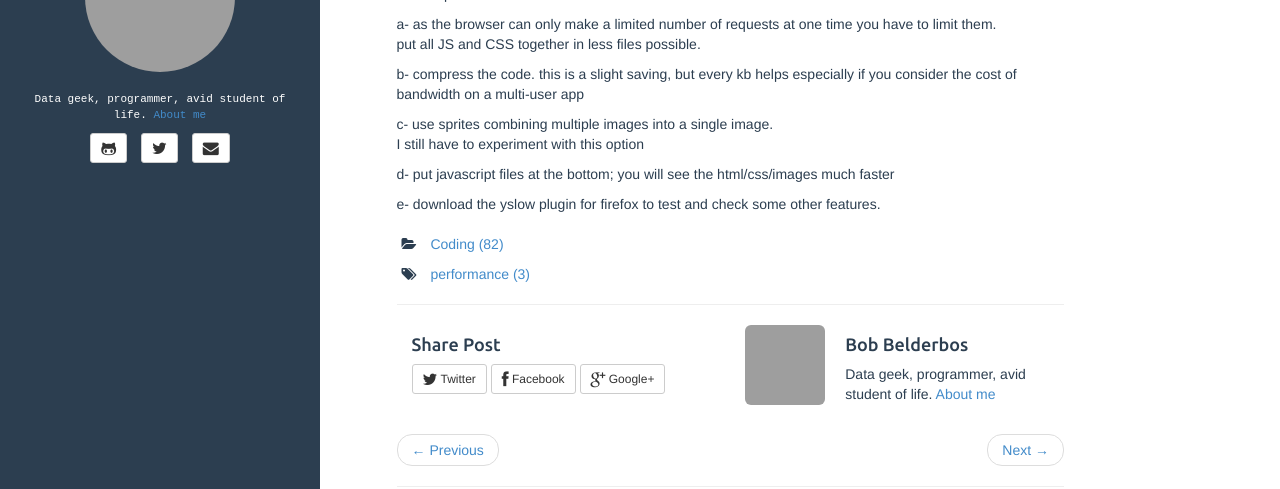
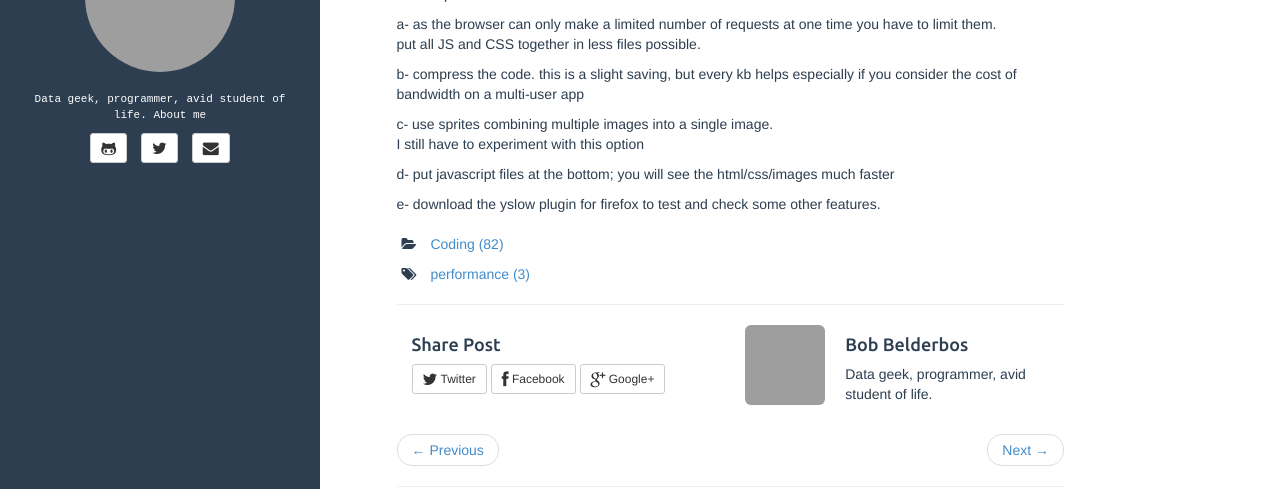
Before and after one commit to bbelderbos/bbelderbos.github.io, a Jekyll site: the page built from _posts/2010-07-30-making-websites-load-faster.html, in a window 1280 px wide. Shown: the part 206-695 px from the top of the page. Built offline with Jekyll 4.4.1, drawn with Linux system fonts in a browser that asks for light colours; grey boxes are pictures that could not be loaded.

Commit message:
about me link white

```diff
--- a/_includes/post.html
+++ b/_includes/post.html
@@ -94,7 +94,7 @@
       <section class="col-sm-6 author">
         <img src="http://www.gravatar.com/avatar/{{site.author.email_md5}}" class="img-rounded author-image" />
         <h4 class="section-title author-name">{{site.author.name}}</h4>
-        <p class="author-bio">{{site.author.bio}} <a href="{{ site.BASE_PATH }}/about">About me</a></p>
+        <p class="author-bio">{{site.author.bio}} <a class="aboutMe" href="{{ site.BASE_PATH }}/about">About me</a></p>
       </section>
     </div>
 
--- a/_includes/sidebar.html
+++ b/_includes/sidebar.html
@@ -10,7 +10,7 @@
 
 {% if site.author.bio %}
 <div id="bio" class="text-center">
-	{{site.author.bio}} <a href="{{ site.BASE_PATH }}/about">About me</a>
+	{{site.author.bio}} <a class="aboutMe" href="{{ site.BASE_PATH }}/about">About me</a>
 </div>
 {% endif %}
 
--- a/assets/css/style.css
+++ b/assets/css/style.css
@@ -39,6 +39,7 @@ a.nav-link i{
 	font-size: 16px;
 }
 a.nav-link:hover { color: #777 }
+a.aboutMe { color: #fff; }
 
 #bio {
 	font-family: "Courier New", Courier, monospace;
```
